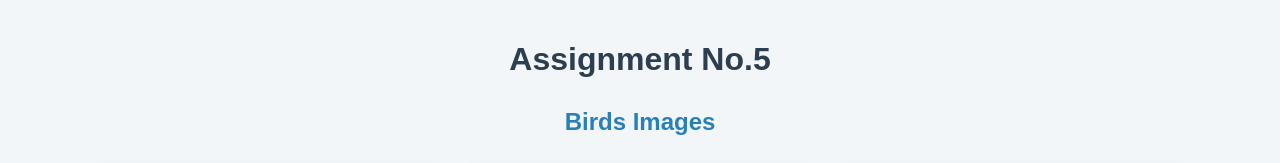
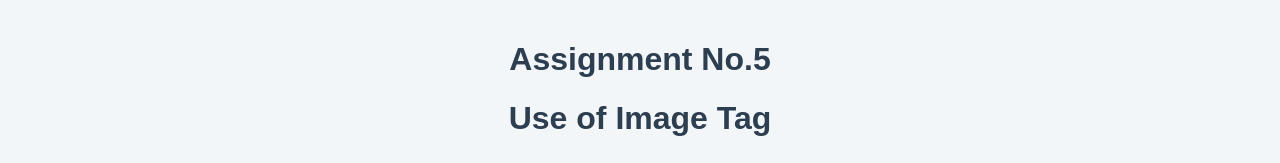
Before and after one commit to roshanikadam3113/WebDev_13, a plain HTML site: page Assignment5withCSS.html in a window 1280 px wide. Shown: the top 163 px of the page. Drawn offline with Linux system fonts and the light colour scheme.

Commit message:
Update Assignment5withCSS.html

```diff
--- a/Assignment5withCSS.html
+++ b/Assignment5withCSS.html
@@ -48,6 +48,7 @@
 </head>
 <body>
     <h1>Assignment No.5</h1>
+    <h1>Use of Image Tag</h1>
     <h2>Birds Images</h2>
 
     <div class="image-container">
```
